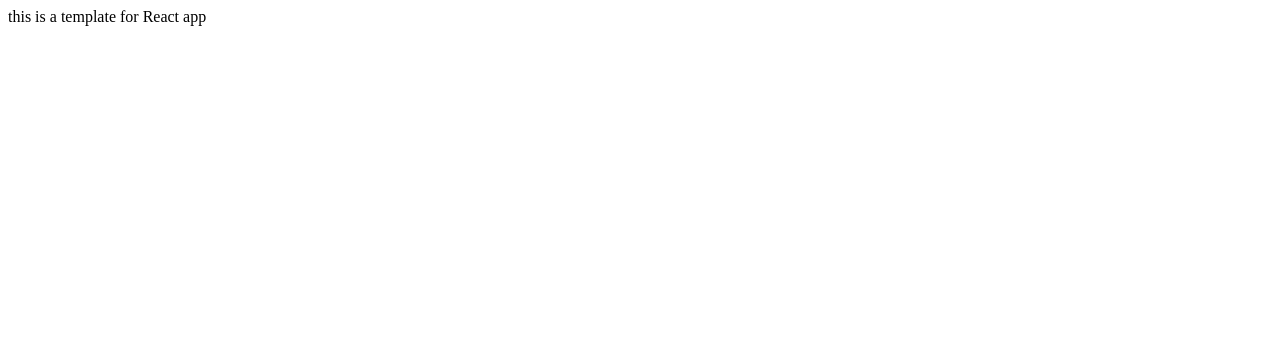
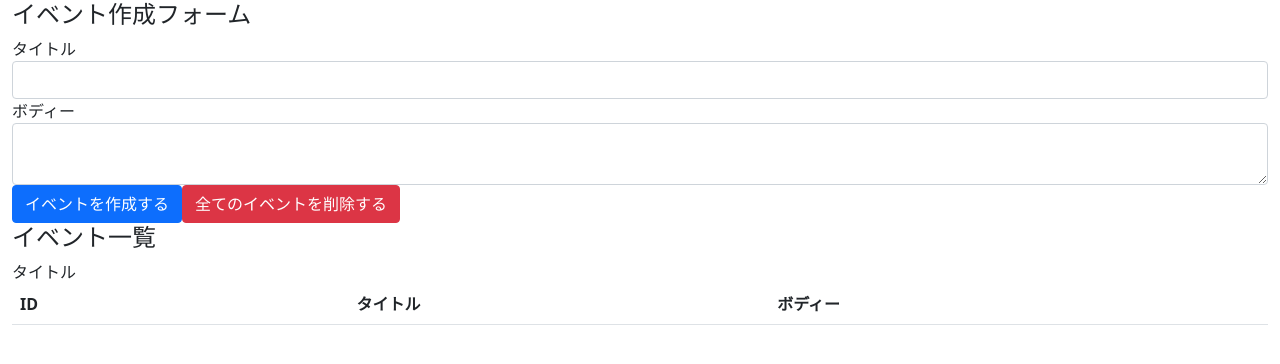
Before and after one commit to B4129/react-redux-and-hooks-practice, a React (Create React App) app: page / in a window 1280 px wide. Shown: the top 364 px of the page. Built offline with nearby package versions, Linux system fonts and the light colour scheme.

Commit message:
add: bootstrap

```diff
--- a/package.json
+++ b/package.json
@@ -6,6 +6,7 @@
     "@testing-library/jest-dom": "^5.14.1",
     "@testing-library/react": "^11.2.7",
     "@testing-library/user-event": "^12.8.3",
+    "bootstrap": "^5.1.2",
     "eslint": "^7.32.0",
     "prettier": "^2.4.1",
     "react": "^17.0.2",
--- a/src/App.js
+++ b/src/App.js
@@ -1,7 +1,40 @@
-export const App = () => {
-    return (
-        <div>this is a template for React app</div>
-    );
-}
+import React from "react";
+import "bootstrap/dist/css/bootstrap.min.css";
+
+const App = () => {
+  return (
+    <div className="container-fluid">
+      <h4>イベント作成フォーム</h4>
+      <form>
+        <div className="form-group">
+          <label htmlFor="formEventTitle">タイトル</label>
+          <input className="form-control" id="formEventTitle" />
+        </div>
+
+        <div className="form-group">
+          <label htmlFor="formEventTitle">ボディー</label>
+          <textarea className="form-control" id="formEventTitle" />
+        </div>
+
+        <button className="btn btn-primary">イベントを作成する</button>
+        <button className="btn btn-danger">全てのイベントを削除する</button>
+
+        <h4>イベント一覧</h4>
+        <table className="table table^hover">
+          <thead>
+            タイトル
+            <tr>
+              <th>ID</th>
+              <th>タイトル</th>
+              <th>ボディー</th>
+              <th></th>
+            </tr>
+          </thead>
+          <tdody />
+        </table>
+      </form>
+    </div>
+  );
+};
 
 export default App;
```
Also changed, not shown: 1 other file (tests, documents, lock files or other folders).
